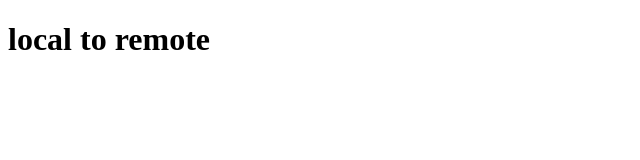
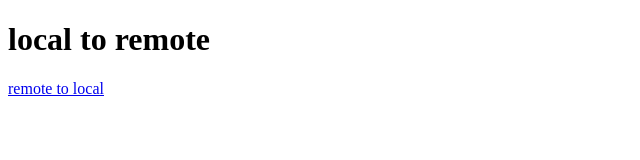
Before and after one commit to shivm166/Local-Repo, a plain HTML site: page index.html in a window 1280 px wide. Shown: the whole page, without its empty margins (0-640 px from the left). Drawn offline with Linux system fonts and the light colour scheme.

Commit message:
some changex

```diff
--- a/index.html
+++ b/index.html
@@ -7,5 +7,6 @@
 </head>
 <body>
     <h1>local to remote</h1>
+    <a href="../Remote_to_Local/index.html">remote to local</a>
 </body>
 </html>
```
